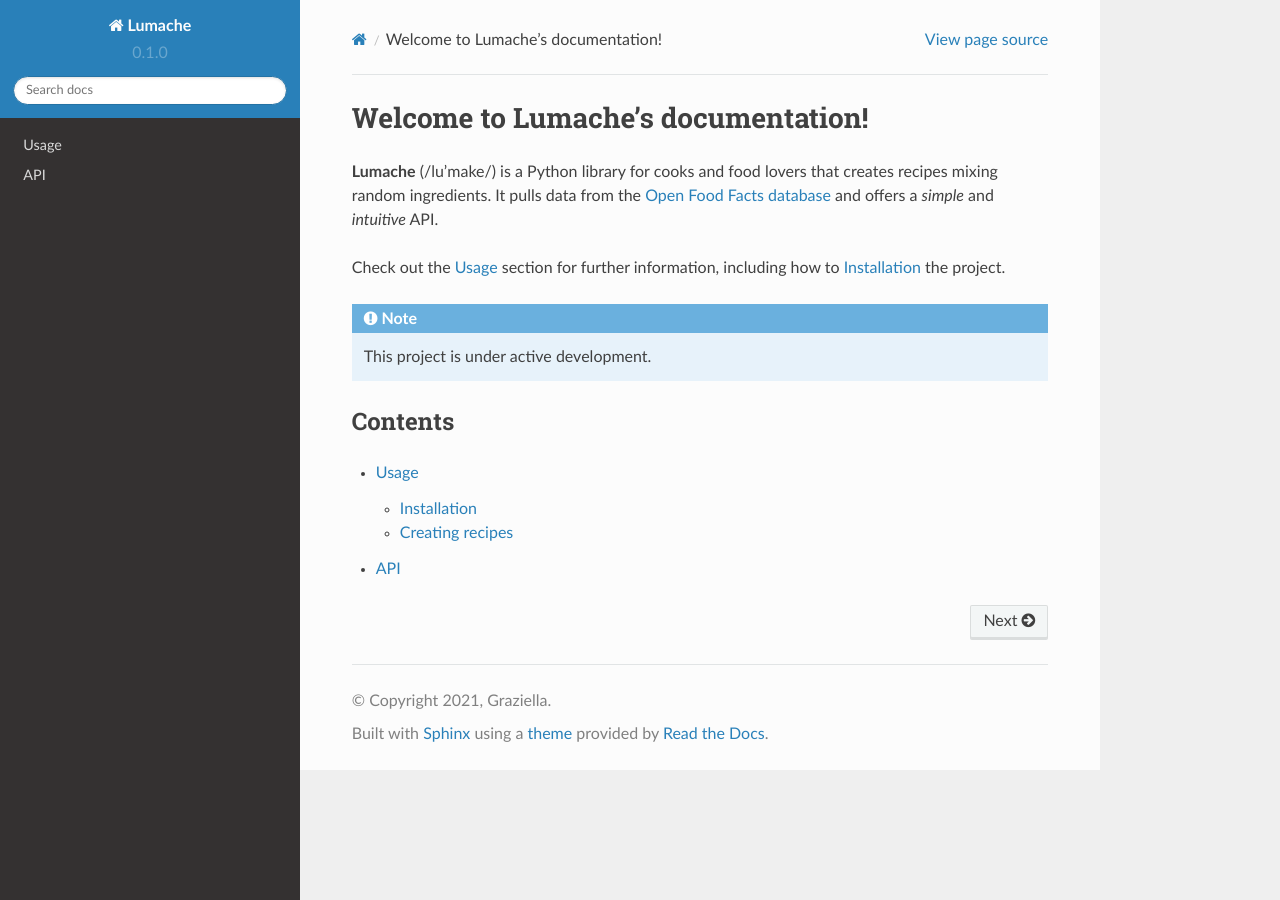
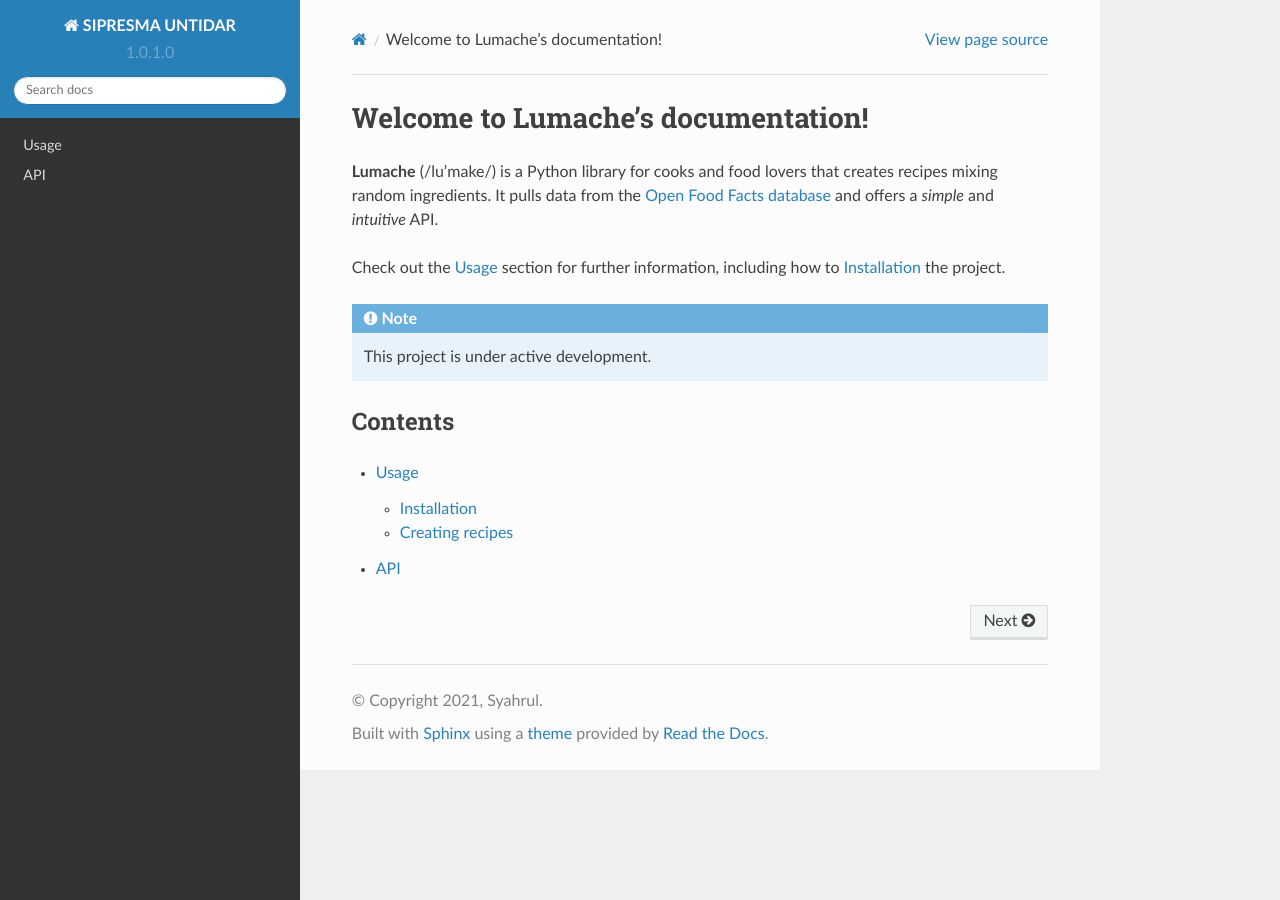
Before and after one commit to symut/Panduan_Sipresma, a Sphinx documentation site: the page built from docs/source/index.rst, in a window 1280 px wide. Built offline with Sphinx 7.4.7 and the Read the Docs theme 2.0.0, drawn with Linux system fonts in a browser that asks for light colours.

Commit message:
Update conf.py

```diff
--- a/docs/source/conf.py
+++ b/docs/source/conf.py
@@ -2,12 +2,12 @@
 
 # -- Project information
 
-project = 'Lumache'
-copyright = '2021, Graziella'
-author = 'Graziella'
+project = 'SIPRESMA UNTIDAR'
+copyright = '2021, Syahrul'
+author = 'SMuttaqin'
 
-release = '0.1'
-version = '0.1.0'
+release = '1.0.1'
+version = '1.0.1.0'
 
 # -- General configuration
 
```
